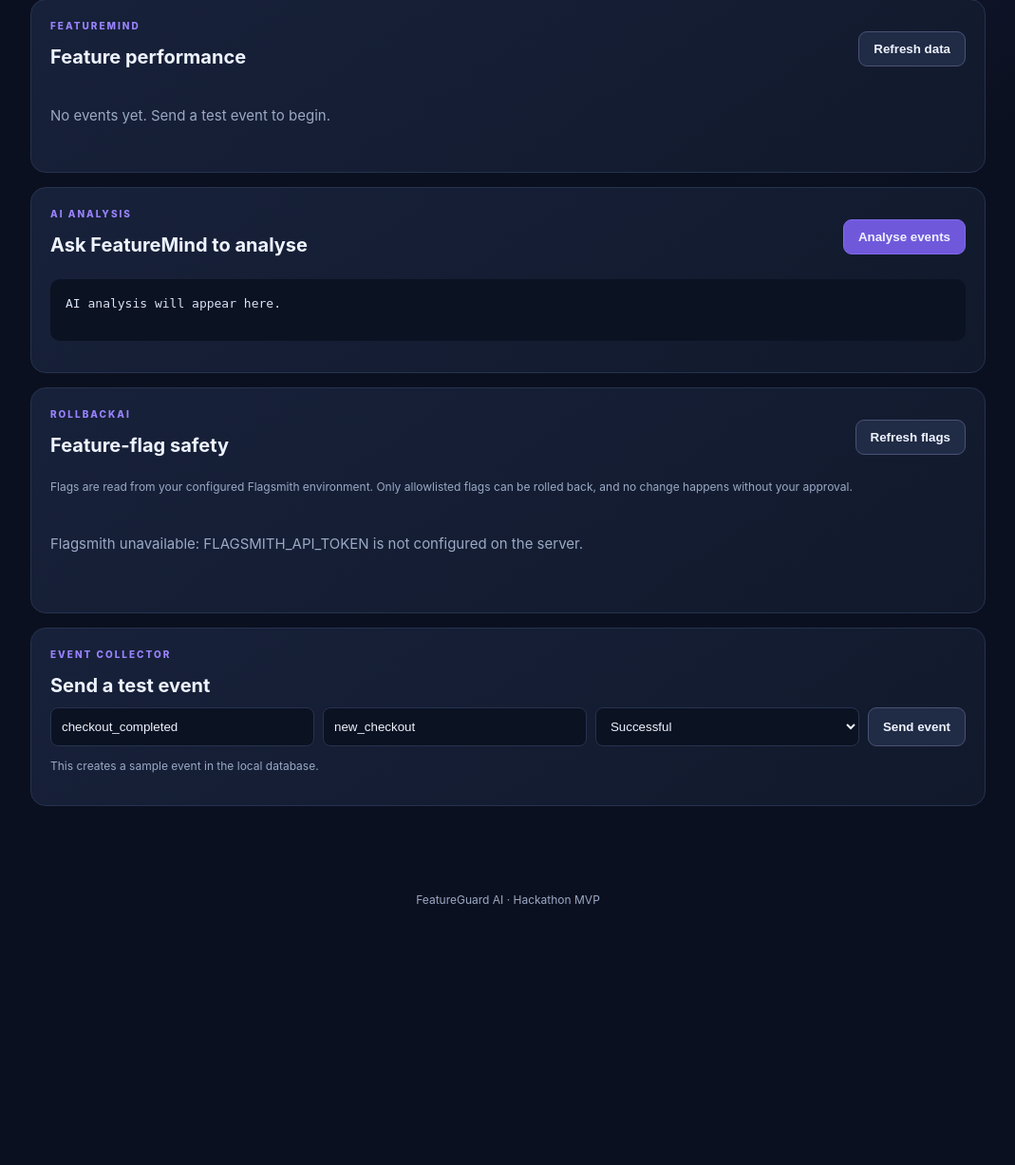
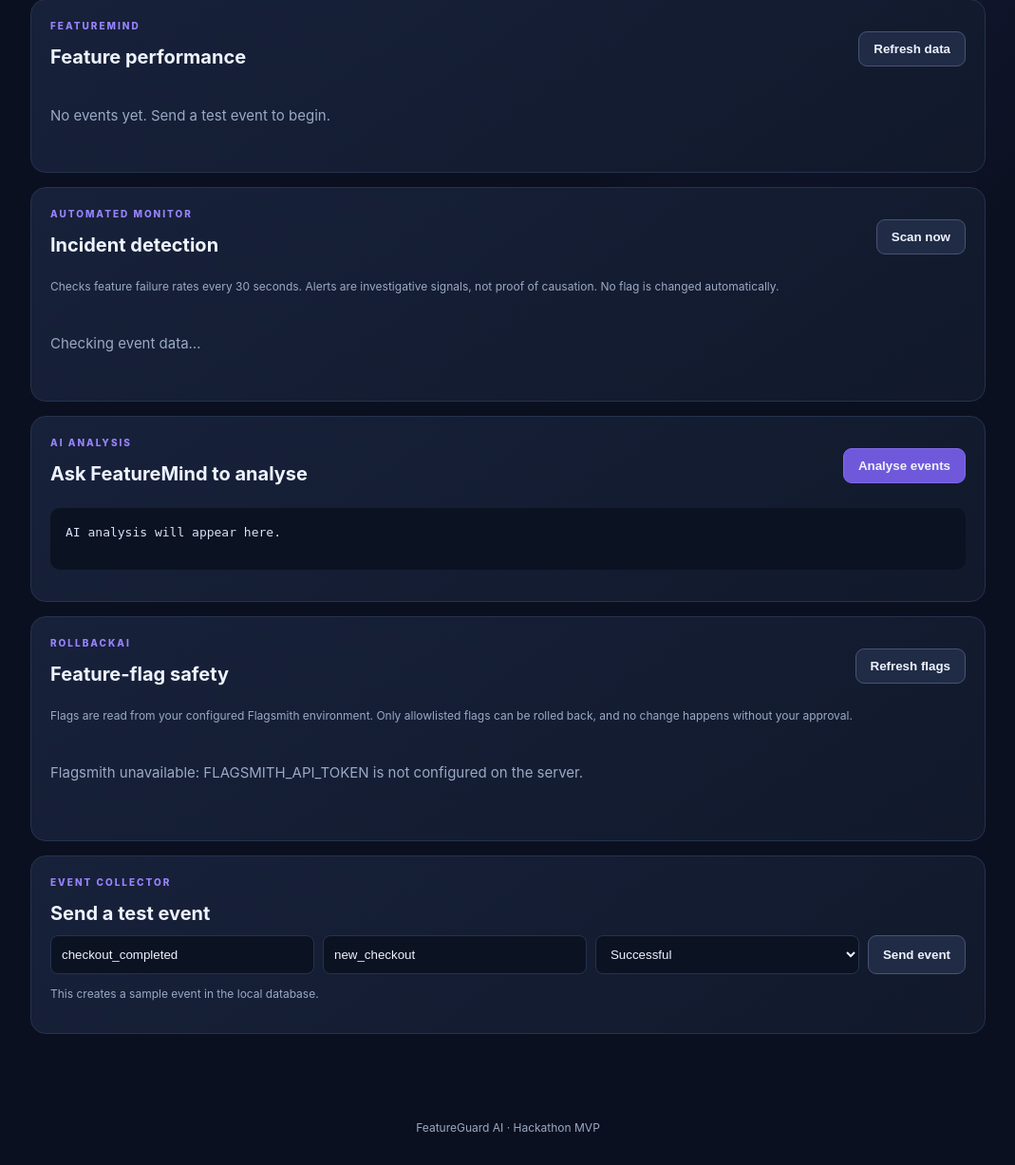
Before and after one commit to kunduarka089/FeatureGuard-AI, a Flask app: page / in a window 1280 px wide. Shown: the part 605-1832 px from the top of the page at 95% size, without its empty margins (105-1174 px from the left). Before the commit the page ends 1557 px from the top, so only its background shows below. Run offline with Flask 3, Linux system fonts and the light colour scheme; data that the repository does not hold is empty.

Commit message:
Add conservative automatic feature failure monitoring

```diff
--- a/templates/index.html
+++ b/templates/index.html
@@ -20,6 +20,11 @@
     <div class="panel-head"><div><p class="eyebrow">FEATUREMIND</p><h2>Feature performance</h2></div><button onclick="loadData()">Refresh data</button></div>
     <div id="featureTable" class="empty">No events yet. Send a test event to begin.</div>
   </section>
+  <section class="panel" id="monitorPanel">
+    <div class="panel-head"><div><p class="eyebrow">AUTOMATED MONITOR</p><h2>Incident detection</h2></div><button onclick="scanAnomalies()">Scan now</button></div>
+    <p class="hint">Checks feature failure rates every 30 seconds. Alerts are investigative signals, not proof of causation. No flag is changed automatically.</p>
+    <div id="anomalyResults" class="empty">Checking event data…</div>
+  </section>
   <section class="panel">
     <div class="panel-head"><div><p class="eyebrow">AI ANALYSIS</p><h2>Ask FeatureMind to analyse</h2></div><button class="primary" onclick="analyse()">Analyse events</button></div>
     <pre id="analysis">AI analysis will appear here.</pre>
```
